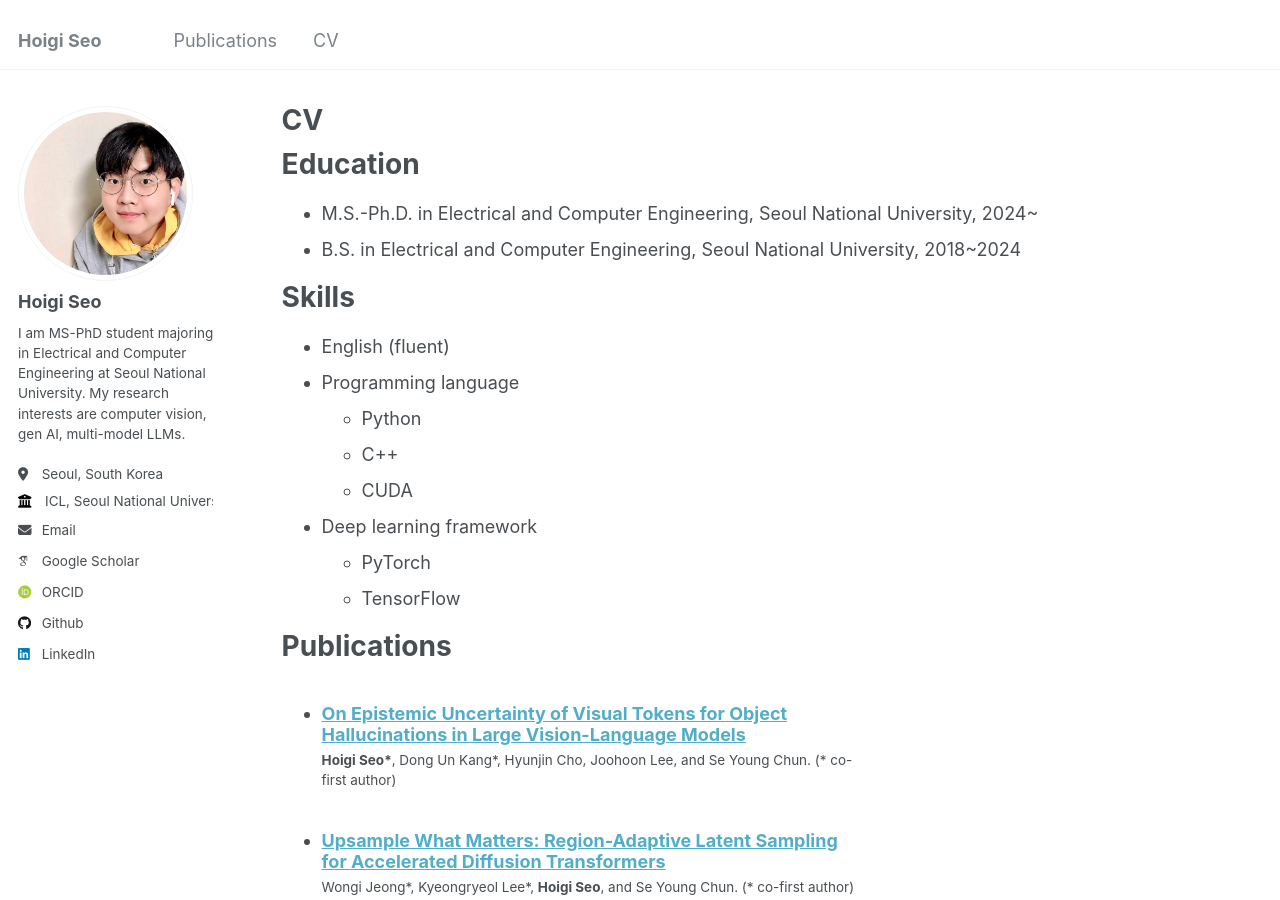
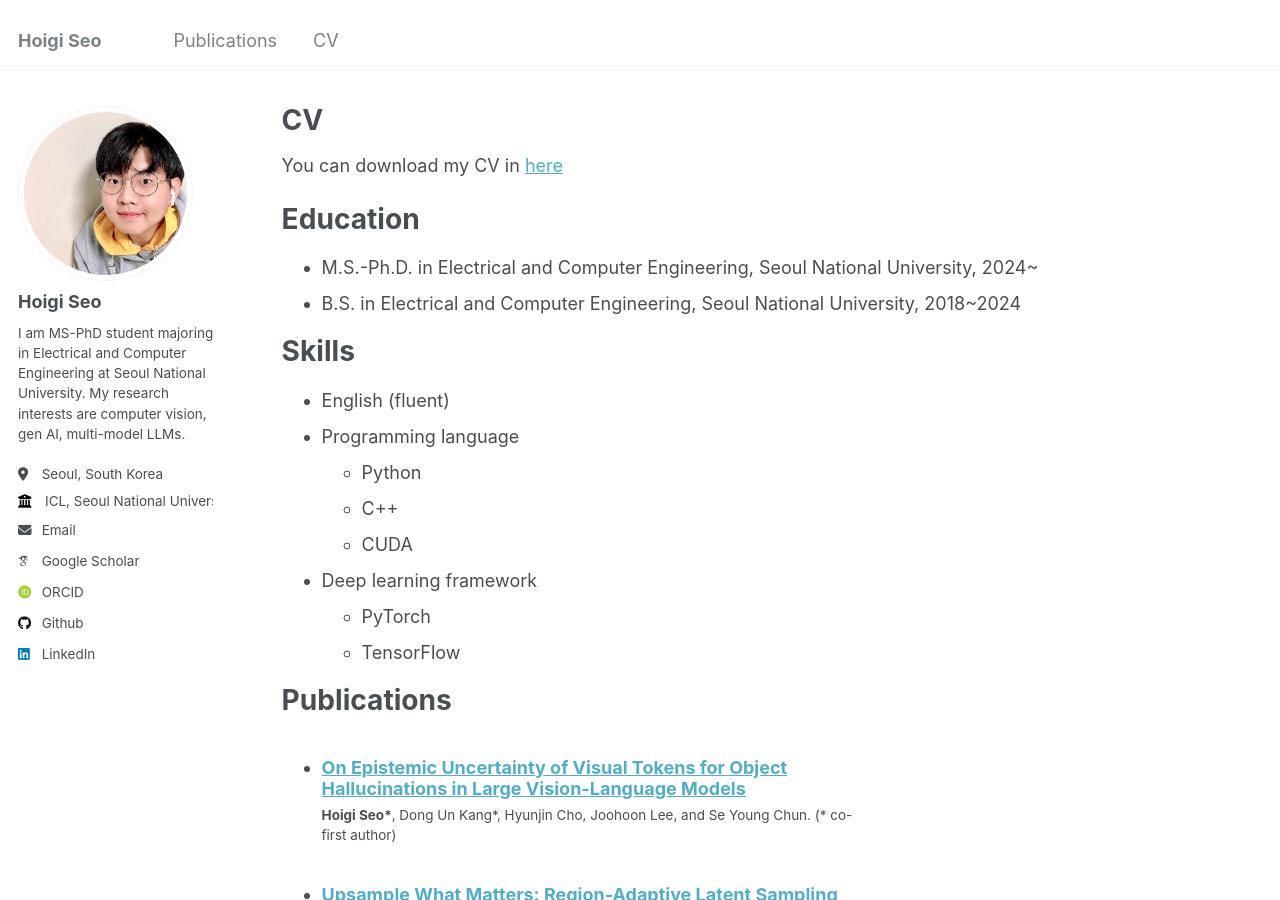
Before and after one commit to seohoiki3215/seohoiki3215.github.io, a Jekyll site: the page built from _pages/cv.md, in a window 1280 px wide and 900 px high. Built offline with Jekyll 4.4.1, drawn with Linux system fonts in a browser that asks for light colours; some web fonts are replaced.

Commit message:
cv linke insert

```diff
--- a/_pages/cv.md
+++ b/_pages/cv.md
@@ -8,6 +8,8 @@
 ---
 
 {% include base_path %}
+
+You can download my CV in <a href="/files/Hoigi_CV.pdf" target="_blank">here</a>
 
 Education
 ======
```
Also changed, not shown: 7 other files.
